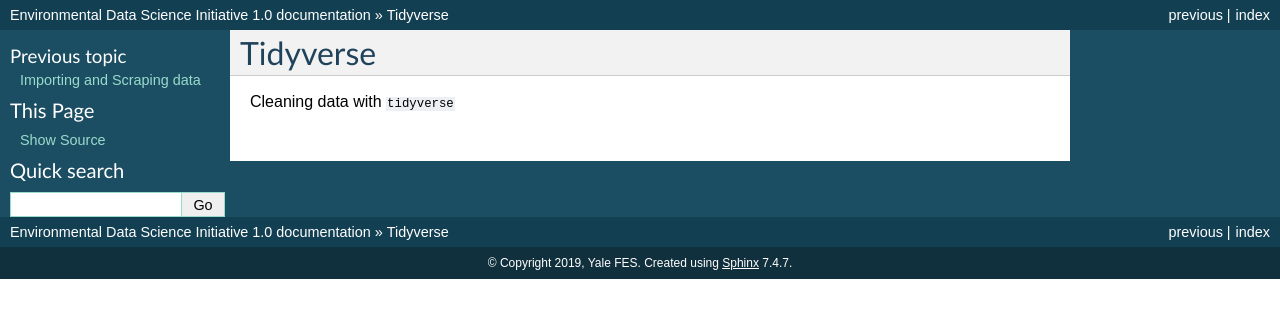
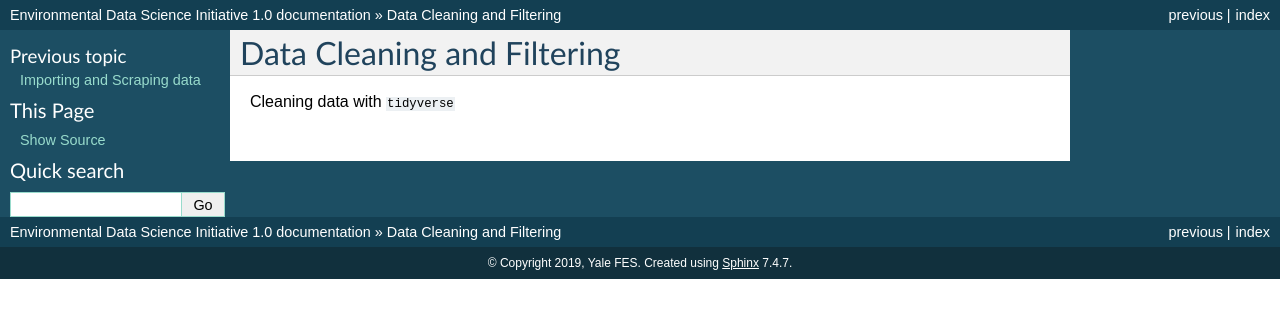
Before and after one commit to rajaoberison/edsy, a Sphinx documentation site: the page built from docs/data_cleaning_and_filtering.rst, in a window 1280 px wide. Shown: the top 318 px of the page. Built offline with Sphinx 7.4.7, drawn with Linux system fonts in a browser that asks for light colours.

Commit message:
Update data_cleaning_and_filtering.rst

```diff
--- a/docs/data_cleaning_and_filtering.rst
+++ b/docs/data_cleaning_and_filtering.rst
@@ -1,7 +1,7 @@
 .. _data_cleaning_and_filtering:
 
-===========
-Tidyverse
-===========
+============================
+Data Cleaning and Filtering
+============================
 
 Cleaning data with :code:`tidyverse`
```
